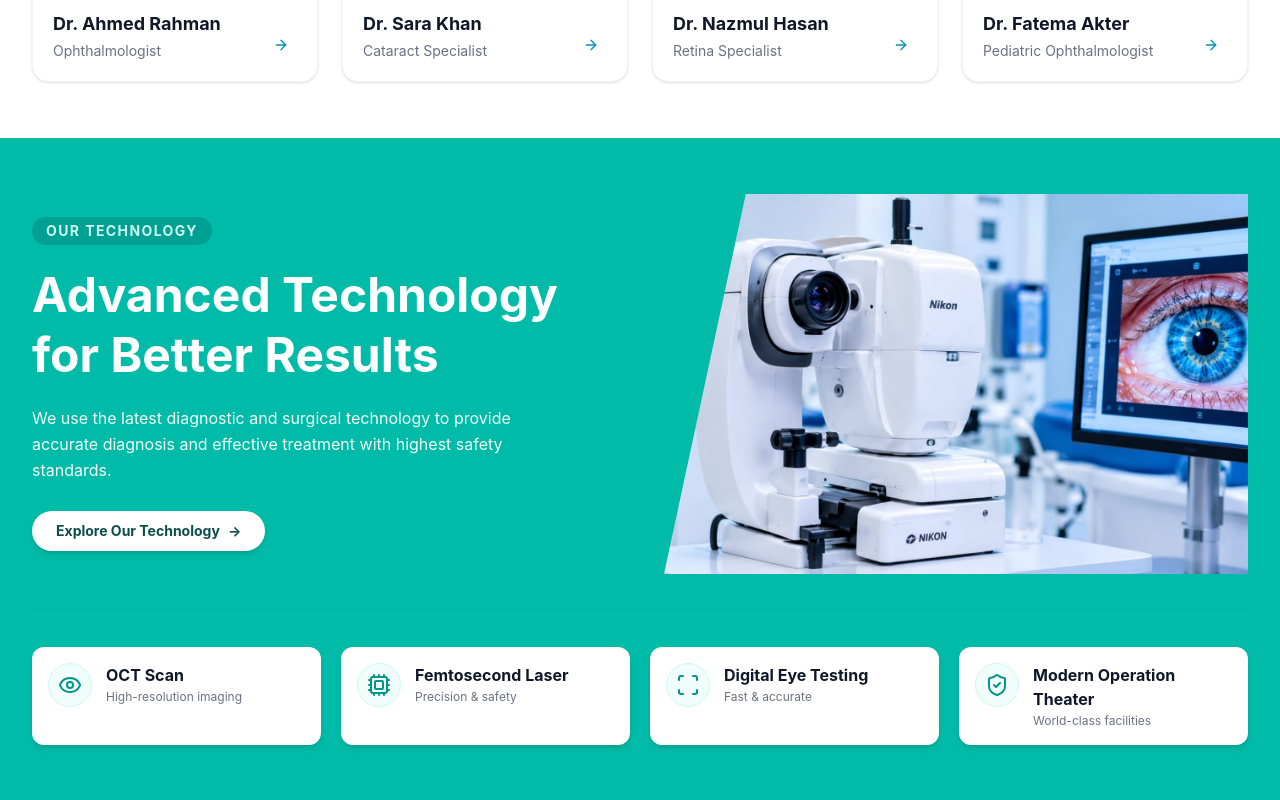
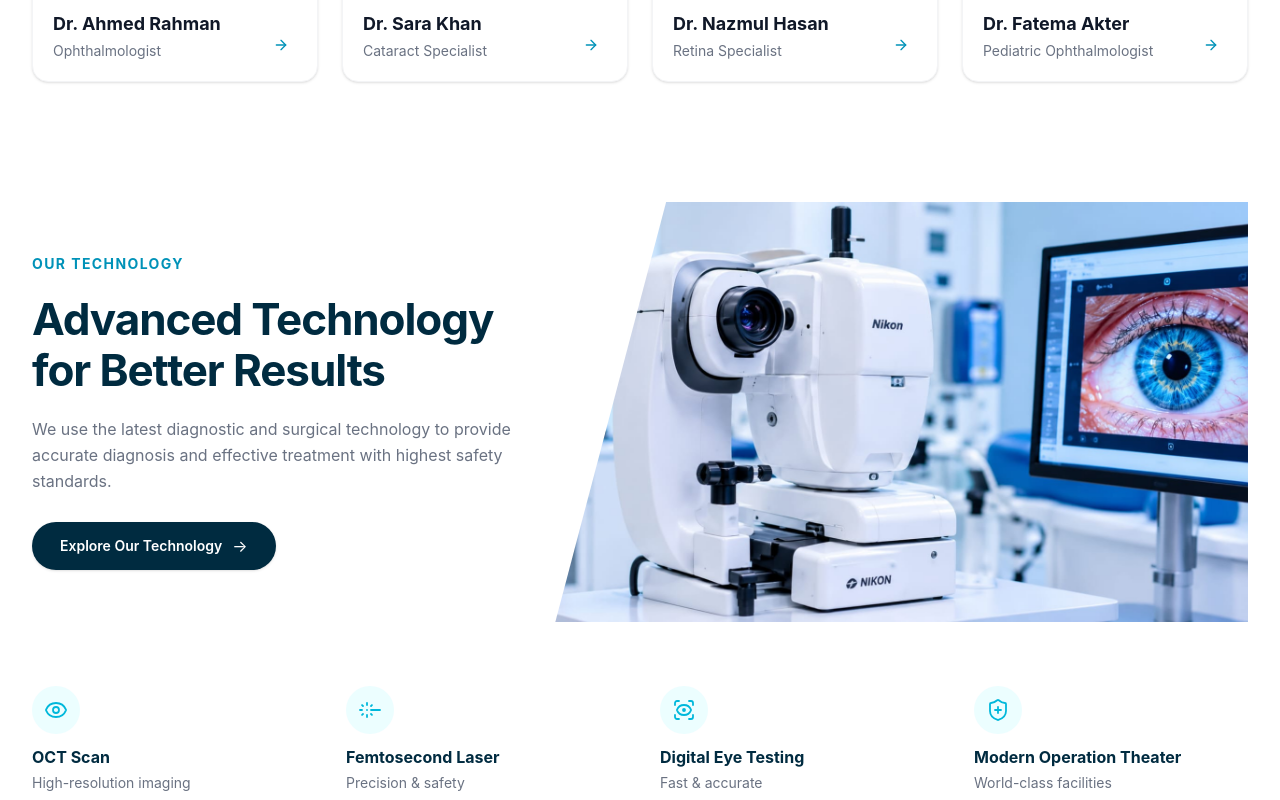
Before and after one commit to NoumaArshad122/Eye-care-, a React (Vite) app: page / in a window 1280 px wide. Shown: the part 3000-3800 px from the top of the page. Built offline with nearby package versions, Linux system fonts and the light colour scheme.

Commit message:
Match Advanced Technology section exactly to original reference design with white theme, slanted image and clean 4-feature grid

```diff
--- a/src/Components/advanceFeatures.jsx
+++ b/src/Components/advanceFeatures.jsx
@@ -1,91 +1,89 @@
 import React from 'react';
-import { Eye, Cpu, Scan, ShieldCheck } from 'lucide-react';
+import { Eye, Laser, ScanEye, ShieldPlus } from 'lucide-react';
 import techImage from '../assets/techimg.jpeg';
 
 export default function AdvancedTechnology() {
     const techCards = [
         {
-            icon: <Eye className="w-6 h-6 text-teal-600" />,
+            icon: <Eye className="w-6 h-6 stroke-[1.8]" />,
             title: "OCT Scan",
             desc: "High-resolution imaging"
         },
         {
-            icon: <Cpu className="w-6 h-6 text-teal-600" />,
+            icon: <Laser className="w-6 h-6 stroke-[1.8]" />,
             title: "Femtosecond Laser",
             desc: "Precision & safety"
         },
         {
-            icon: <Scan className="w-6 h-6 text-teal-600" />,
+            icon: <ScanEye className="w-6 h-6 stroke-[1.8]" />,
             title: "Digital Eye Testing",
             desc: "Fast & accurate"
         },
         {
-            icon: <ShieldCheck className="w-6 h-6 text-teal-600" />,
+            icon: <ShieldPlus className="w-6 h-6 stroke-[1.8]" />,
             title: "Modern Operation Theater",
             desc: "World-class facilities"
         }
     ];
 
     return (
-        <section id="technology" className="w-full bg-teal-500 py-10 md:py-14 text-white scroll-mt-16">
+        <section id="technology" className="w-full bg-white py-12 md:py-16 scroll-mt-16">
             <div className="max-w-7xl mx-auto px-4 sm:px-6 lg:px-8">
-                {/* Top Grid: Content and Image */}
-                <div className="grid grid-cols-1 md:grid-cols-2 gap-8 md:gap-12 items-center">
+                {/* Top Grid: Content & Diagonal Image */}
+                <div className="grid grid-cols-1 lg:grid-cols-12 gap-8 lg:gap-10 items-center">
 
-                    {/* Left Side: Text Details */}
-                    <div className="space-y-4 md:space-y-5">
-                        <span className="text-xs md:text-sm tracking-widest uppercase font-bold text-teal-100 bg-teal-600/70 px-3.5 py-1 rounded-full inline-block">
+                    {/* Left Column: Heading & Description */}
+                    <div className="lg:col-span-5 space-y-4 md:space-y-5">
+                        <span className="text-xs sm:text-sm font-bold tracking-widest uppercase text-cyan-600 block">
                             OUR TECHNOLOGY
                         </span>
 
-                        <h2 className="text-3xl md:text-4xl lg:text-5xl font-bold text-white leading-tight">
-                            Advanced Technology <br /> for Better Results
+                        <h2 className="text-3xl sm:text-4xl lg:text-[44px] font-bold text-[#002b40] leading-[1.15] tracking-tight">
+                            Advanced Technology <br />
+                            for Better Results
                         </h2>
 
-                        <p className="text-teal-50 text-sm md:text-base leading-relaxed max-w-lg">
+                        <p className="text-gray-500 text-sm sm:text-base leading-relaxed max-w-lg">
                             We use the latest diagnostic and surgical technology to provide accurate diagnosis and effective treatment with highest safety standards.
                         </p>
 
                         <div className="pt-2">
                             <a
                                 href="#contact"
-                                className="inline-flex items-center gap-2 rounded-full bg-white hover:bg-teal-50 text-teal-900 px-6 py-2.5 text-sm font-bold shadow-md transition-all duration-200"
+                                className="inline-flex items-center gap-2.5 rounded-full bg-[#002b40] hover:bg-[#003854] text-white px-7 py-3 text-sm font-semibold shadow transition-all duration-200"
                             >
                                 <span>Explore Our Technology</span>
-                                <span>→</span>
+                                <span className="text-base font-normal">→</span>
                             </a>
                         </div>
                     </div>
 
-                    {/* Right Side: Technology Image */}
-                    <div className="relative">
-                        <div
-                            className="w-full h-[280px] sm:h-[340px] md:h-[380px] overflow-hidden shadow-2xl rounded-2xl md:rounded-none md:[clip-path:polygon(14%_0,100%_0,100%_100%,0%_100%)]"
-                        >
+                    {/* Right Column: Slanted Technology Image */}
+                    <div className="lg:col-span-7">
+                        <div className="relative w-full h-[280px] sm:h-[340px] md:h-[390px] lg:h-[420px] overflow-hidden rounded-2xl lg:rounded-none lg:[clip-path:polygon(16%_0,100%_0,100%_100%,0%_100%)]">
                             <img
                                 src={techImage}
-                                alt="Advanced Eye Technology"
-                                className="w-full h-full object-cover"
+                                alt="Advanced Eye Technology Equipment"
+                                className="w-full h-full object-cover object-center"
                             />
                         </div>
                     </div>
 
                 </div>
 
-                {/* Bottom 4 Tech Cards Grid */}
-                <div className="grid grid-cols-1 sm:grid-cols-2 lg:grid-cols-4 gap-5 mt-10 pt-8 border-t border-teal-400/40">
+                {/* Bottom 4 Feature Items */}
+                <div className="grid grid-cols-2 md:grid-cols-4 gap-6 sm:gap-8 lg:gap-10 mt-12 md:mt-16">
                     {techCards.map((card, index) => (
-                        <div
-                            key={index}
-                            className="flex items-start space-x-3.5 p-4 rounded-xl bg-white text-gray-900 shadow-md hover:shadow-lg transition-all duration-200 hover:-translate-y-0.5"
-                        >
-                            <div className="w-11 h-11 rounded-full bg-teal-50 flex items-center justify-center shrink-0 border border-teal-100">
+                        <div key={index} className="flex flex-col items-start">
+                            <div className="w-12 h-12 rounded-full bg-cyan-50 flex items-center justify-center text-cyan-500 mb-3">
                                 {card.icon}
                             </div>
-                            <div>
-                                <h4 className="font-bold text-gray-900 text-sm md:text-base">{card.title}</h4>
-                                <p className="text-gray-500 text-xs mt-0.5">{card.desc}</p>
-                            </div>
+                            <h4 className="font-bold text-[#002b40] text-sm sm:text-base leading-snug">
+                                {card.title}
+                            </h4>
+                            <p className="text-gray-500 text-xs sm:text-sm mt-1 leading-relaxed">
+                                {card.desc}
+                            </p>
                         </div>
                     ))}
                 </div>
```
